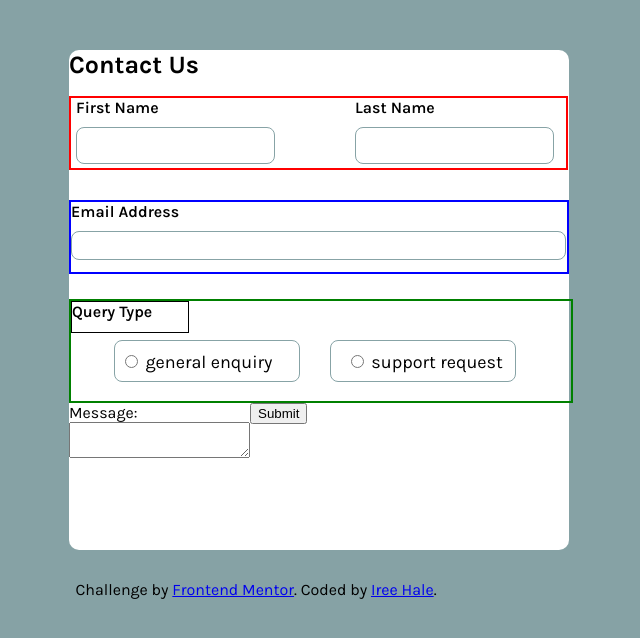
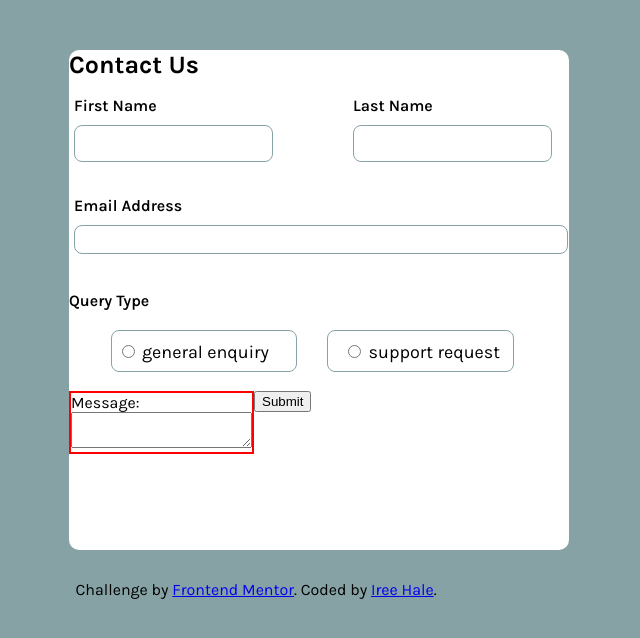
Before and after one commit to NightWing3099/contact-form, a plain HTML site: page index.html in a window 1280 px wide. Shown: the whole page, without its empty margins (384-1024 px from the left). Drawn offline with Linux system fonts and the light colour scheme.

Commit message:
working on the message section of this project

```diff
--- a/index.html
+++ b/index.html
@@ -43,11 +43,11 @@
             <label for="support request">support request</label>
           </div>
         </div>
-        <div>
+        <div class="message-section">
           <label for="message">Message:</label><br/>
           <textarea id="message" name="message" required></textarea>
         </div>
-        <div>
+        <div id="submit">
           <input type="submit" value="Submit">
         </div>
       </form>
--- a/styles.scss
+++ b/styles.scss
@@ -25,7 +25,6 @@ body{
 
                 .first-input{
                     display: flex;
-                    border: solid red 2px;
                     flex-direction: row;
                     width: 495px;
                     font-size: 16px;
@@ -61,11 +60,11 @@ body{
                 }
 
                 .email{
-                    border: solid blue 2px;
                     height: 70px;
                     width: 500px;
                     font-weight: 600;
                     font-size: 16px;
+                    margin-left: 5px;
 
                     #email{
                         margin-top: 10px;
@@ -77,7 +76,6 @@ body{
                 }
 
                 .radio-section{
-                    border: solid green 2px;
                     display: flex;
                     width: 500px;
                     height: 100px;
@@ -86,7 +84,6 @@ body{
 
 
                     .query-select{
-                        border: 1px solid black;
                         width: 120px;
                         height: 30px;
                         font-size: 16px;
@@ -124,6 +121,10 @@ body{
                         margin-left: 20px;
                     }
                 }
+
+                .message-section{
+                    border: solid 2px red;
+                }
             }
         }
     }
```
Also changed, not shown: styles.css, 1 other file.
